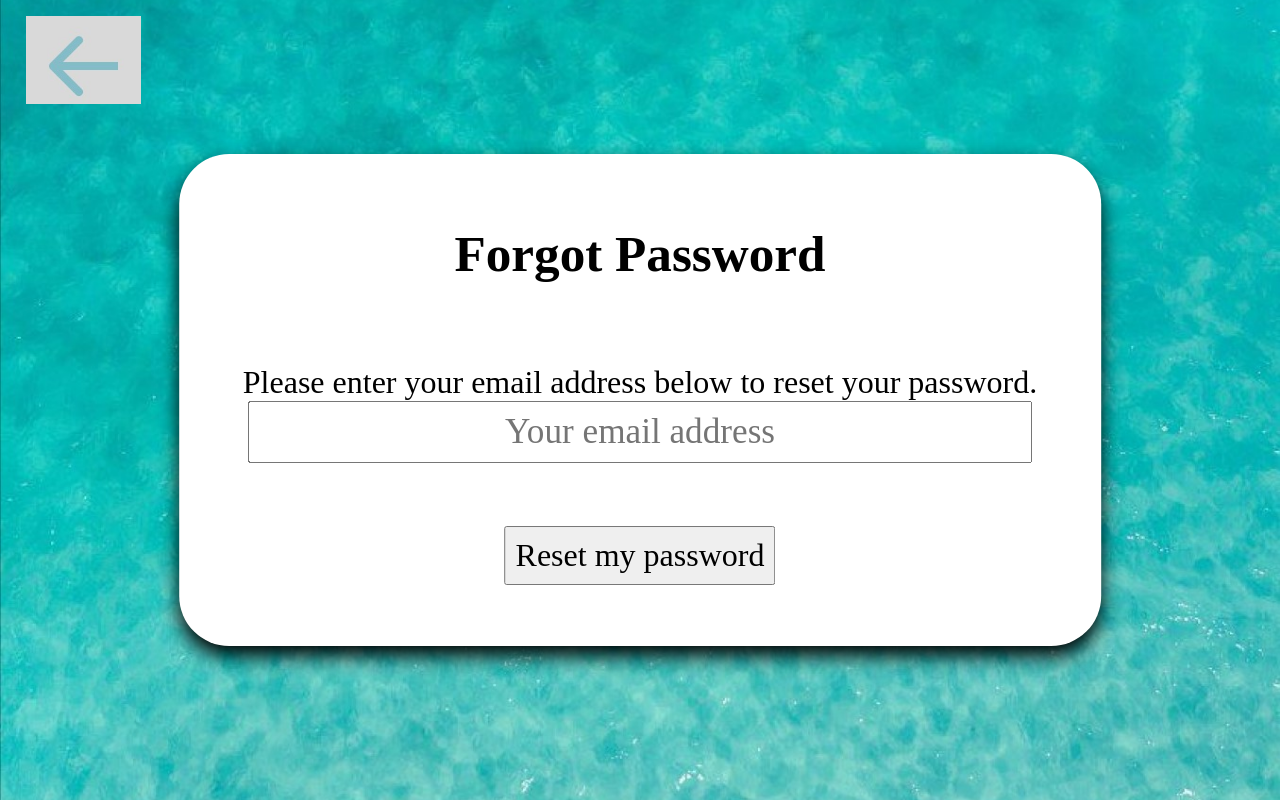
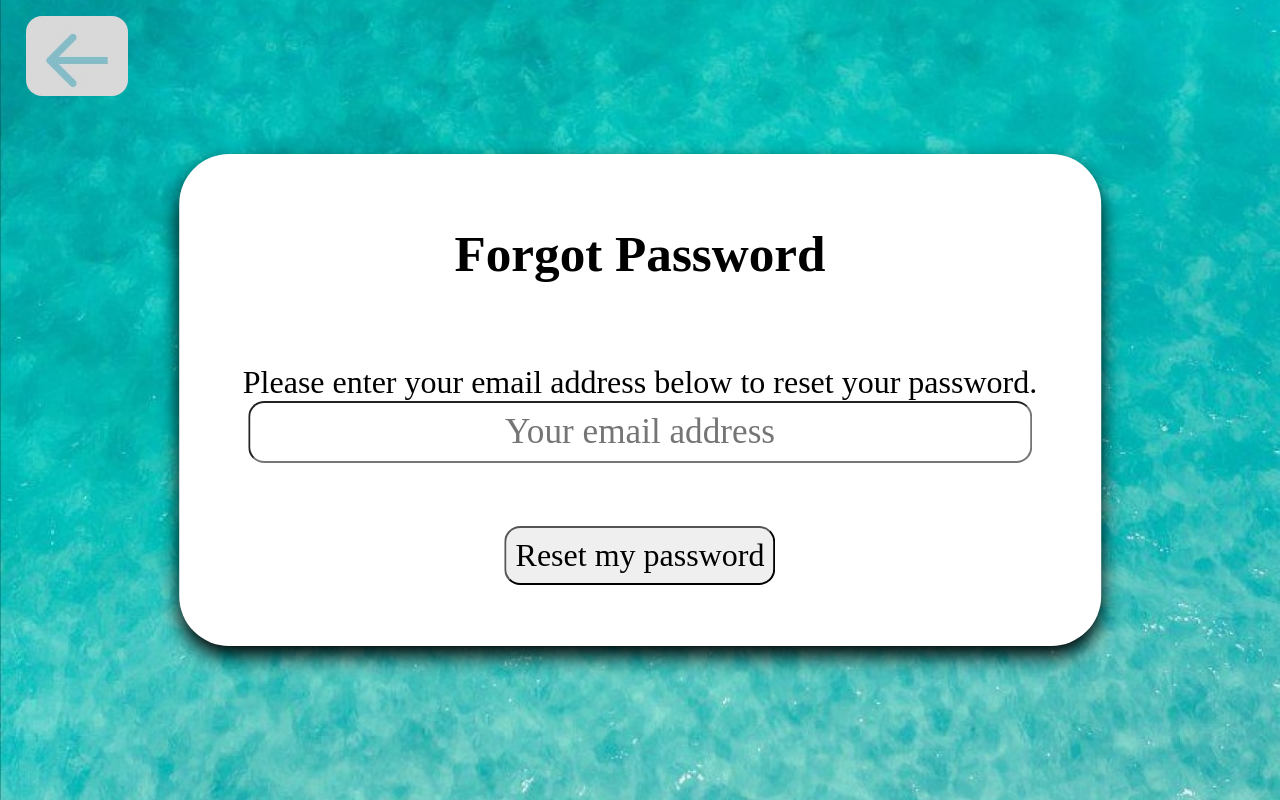
Before and after one commit to Asdf123ah/sycures-game-thesis, a React (Create React App) app: page /forgot-password in a window 1280 px wide. Built offline with nearby package versions, Linux system fonts and the light colour scheme.

Commit message:
refactor: forgot password design

```diff
--- a/src/ForgotPassword.css
+++ b/src/ForgotPassword.css
@@ -23,6 +23,7 @@
         background-repeat: no-repeat;
         cursor: pointer;
         border: none;
+        border-radius: 16px;
         transition: transform .4s ease;
     }
 
@@ -60,7 +61,7 @@
         margin-top: 1%;
         margin-bottom: 0%;
         text-align: center;
-        font-size: 1rem;
+        font-size: 0.7rem;
         font-family: 'Jockey One';
     }
 
@@ -74,6 +75,7 @@
         font-family: 'Jockey One';
         text-align: center;
         padding: 1%;
+        border-radius: 16px;
     }
 
     .whiteBoxForgotPass button {
@@ -86,6 +88,7 @@
         font-family: 'Jockey One';
         text-align: center;
         padding: 1%;
+        border-radius: 16px;
         transition: transform .4s ease;
     }
 
@@ -151,13 +154,14 @@
         position: absolute;
         top: 2%;
         left: 2%;
-        width: 14vw;
-        height: 9vh;
+        width: 13vw;
+        height: 8vh;
         background: url('./Photos/BackButtonImage.jpg');
         background-size: cover;
         background-repeat: no-repeat;
         cursor: pointer;
         border: none;
+        border-radius: 16px;
         transition: transform .4s ease;
     }
 
@@ -195,7 +199,7 @@
         margin-top: 1%;
         margin-bottom: 0%;
         text-align: center;
-        font-size: 1.5rem;
+        font-size: 1.2rem;
         font-family: 'Jockey One';
     }
 
@@ -209,6 +213,7 @@
         font-family: 'Jockey One';
         text-align: center;
         padding: 1%;
+        border-radius: 16px;
     }
 
     .whiteBoxForgotPass button {
@@ -221,6 +226,7 @@
         font-family: 'Jockey One';
         text-align: center;
         padding: 1%;
+        border-radius: 16px;
         transition: transform .4s ease;
     }
 
@@ -286,13 +292,14 @@
         position: absolute;
         top: 2%;
         left: 2%;
-        width: 13vw;
-        height: 10vh;
+        width: 12vw;
+        height: 9vh;
         background: url('./Photos/BackButtonImage.jpg');
         background-size: cover;
         background-repeat: no-repeat;
         cursor: pointer;
         border: none;
+        border-radius: 16px;
         transition: transform .4s ease;
     }
 
@@ -330,7 +337,7 @@
         margin-top: 1%;
         margin-bottom: 0%;
         text-align: center;
-        font-size: 1.8rem;
+        font-size: 1.4rem;
         font-family: 'Jockey One';
     }
 
@@ -344,6 +351,7 @@
         font-family: 'Jockey One';
         text-align: center;
         padding: 1%;
+        border-radius: 16px;
     }
 
     .whiteBoxForgotPass button {
@@ -356,6 +364,7 @@
         font-family: 'Jockey One';
         text-align: center;
         padding: 1%;
+        border-radius: 16px;
         transition: transform .4s ease;
     }
 
@@ -421,13 +430,14 @@
         position: absolute;
         top: 2%;
         left: 2%;
-        width: 10vw;
-        height: 10vh;
+        width: 9vw;
+        height: 9vh;
         background: url('./Photos/BackButtonImage.jpg');
         background-size: cover;
         background-repeat: no-repeat;
         cursor: pointer;
         border: none;
+        border-radius: 16px;
         transition: transform .4s ease;
     }
 
@@ -465,7 +475,7 @@
         margin-top: 1%;
         margin-bottom: 0%;
         text-align: center;
-        font-size: 2rem;
+        font-size: 1.7rem;
         font-family: 'Jockey One';
     }
 
@@ -479,6 +489,7 @@
         font-family: 'Jockey One';
         text-align: center;
         padding: 1%;
+        border-radius: 16px;
     }
 
     .whiteBoxForgotPass button {
@@ -491,6 +502,7 @@
         font-family: 'Jockey One';
         text-align: center;
         padding: 1%;
+        border-radius: 16px;
         transition: transform .4s ease;
     }
 
@@ -556,13 +568,14 @@
         position: absolute;
         top: 2%;
         left: 2%;
-        width: 9vw;
-        height: 11vh;
+        width: 8vw;
+        height: 10vh;
         background: url('./Photos/BackButtonImage.jpg');
         background-size: cover;
         background-repeat: no-repeat;
         cursor: pointer;
         border: none;
+        border-radius: 16px;
         transition: transform .4s ease;
     }
 
@@ -614,6 +627,7 @@
         font-family: 'Jockey One';
         text-align: center;
         padding: 1%;
+        border-radius: 16px;
     }
 
     .whiteBoxForgotPass button {
@@ -626,6 +640,7 @@
         font-family: 'Jockey One';
         text-align: center;
         padding: 1%;
+        border-radius: 16px;
         transition: transform .4s ease;
     }
 
@@ -691,13 +706,14 @@
         position: absolute;
         top: 2%;
         left: 1%;
-        width: 6.2vw;
+        width: 7vw;
         height: 11vh;
         background: url('./Photos/BackButtonImage.jpg');
         background-size: cover;
         background-repeat: no-repeat;
         cursor: pointer;
         border: none;
+        border-radius: 16px;
         transition: transform .4s ease;
     }
 
@@ -735,7 +751,8 @@
         margin-top: 1%;
         margin-bottom: 0%;
         text-align: center;
-        font-size: 2.2rem;
+        font-size: 1.8rem;
+        width: 100%;
         font-family: 'Jockey One';
     }
 
@@ -749,6 +766,7 @@
         font-family: 'Jockey One';
         text-align: center;
         padding: 1%;
+        border-radius: 16px;
     }
 
     .whiteBoxForgotPass button {
@@ -761,6 +779,7 @@
         font-family: 'Jockey One';
         text-align: center;
         padding: 1%;
+        border-radius: 16px;
         transition: transform .4s ease;
     }
 
@@ -833,6 +852,7 @@
         background-repeat: no-repeat;
         cursor: pointer;
         border: none;
+        border-radius: 16px;
         transition: transform .4s ease;
     }
 
@@ -884,6 +904,7 @@
         font-family: 'Jockey One';
         text-align: center;
         padding: 1%;
+        border-radius: 16px;
     }
 
     .whiteBoxForgotPass button {
@@ -896,6 +917,7 @@
         font-family: 'Jockey One';
         text-align: center;
         padding: 1%;
+        border-radius: 16px;
         transition: transform .4s ease;
     }
 
```
Lines whose indentation alone changed are shown as unchanged.
